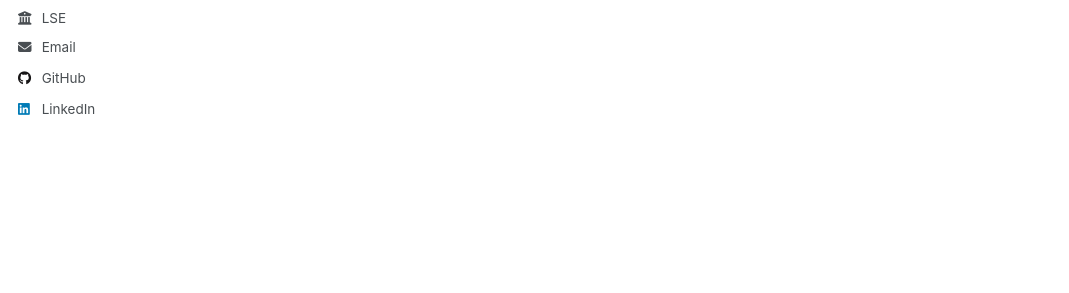
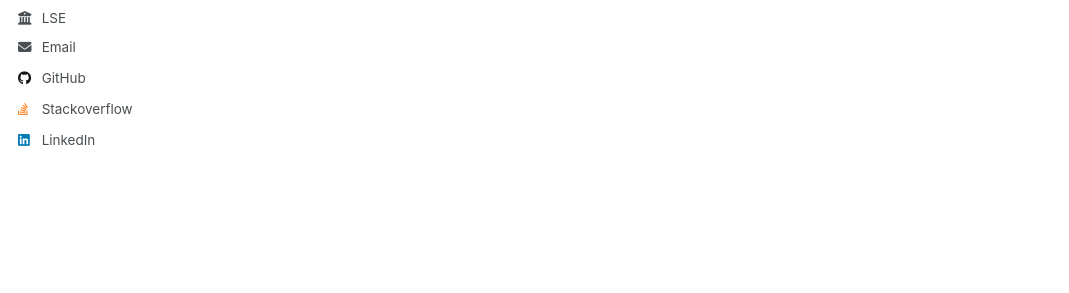
Before and after one commit to Joe-Basford/Joe-Basford.github.io, a Jekyll site: the page built from _pages/about.md, in a window 1280 px wide. Shown: the part 395-688 px from the top of the page, without its empty margins (0-1069 px from the left). Built offline with Jekyll 4.4.1, drawn with Linux system fonts in a browser that asks for light colours.

Commit message:
Update author-profile.html

```diff
--- a/_includes/author-profile.html
+++ b/_includes/author-profile.html
@@ -79,7 +79,7 @@
       {% if author.kaggle %}
         <li><a href="https://kaggle.com/{{ author.kaggle }}"><i class="fab fa-fw fa-kaggle icon-pad-right" aria-hidden="true"></i>Kaggle</a></li>
       {% endif %}
-      {% if author.stackoverflow %}
+      {% if author.econstack %}
         <li><a href="https://economics.stackexchange.com/users/{{ author.econstack }}"><i class="fab fa-fw fa-stack-overflow icon-pad-right" aria-hidden="true"></i>Stackoverflow</a></li>
       {% endif %}
 
```
